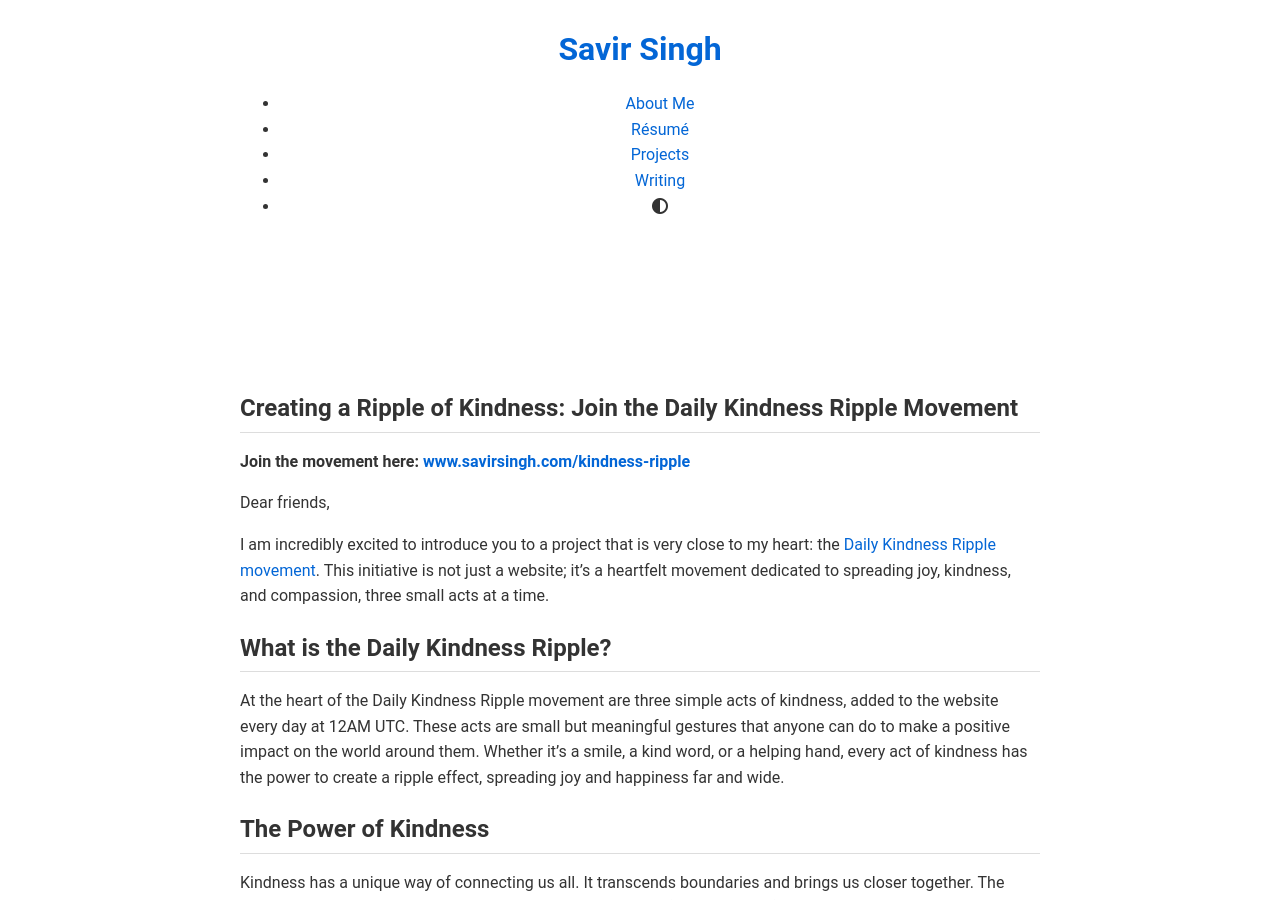
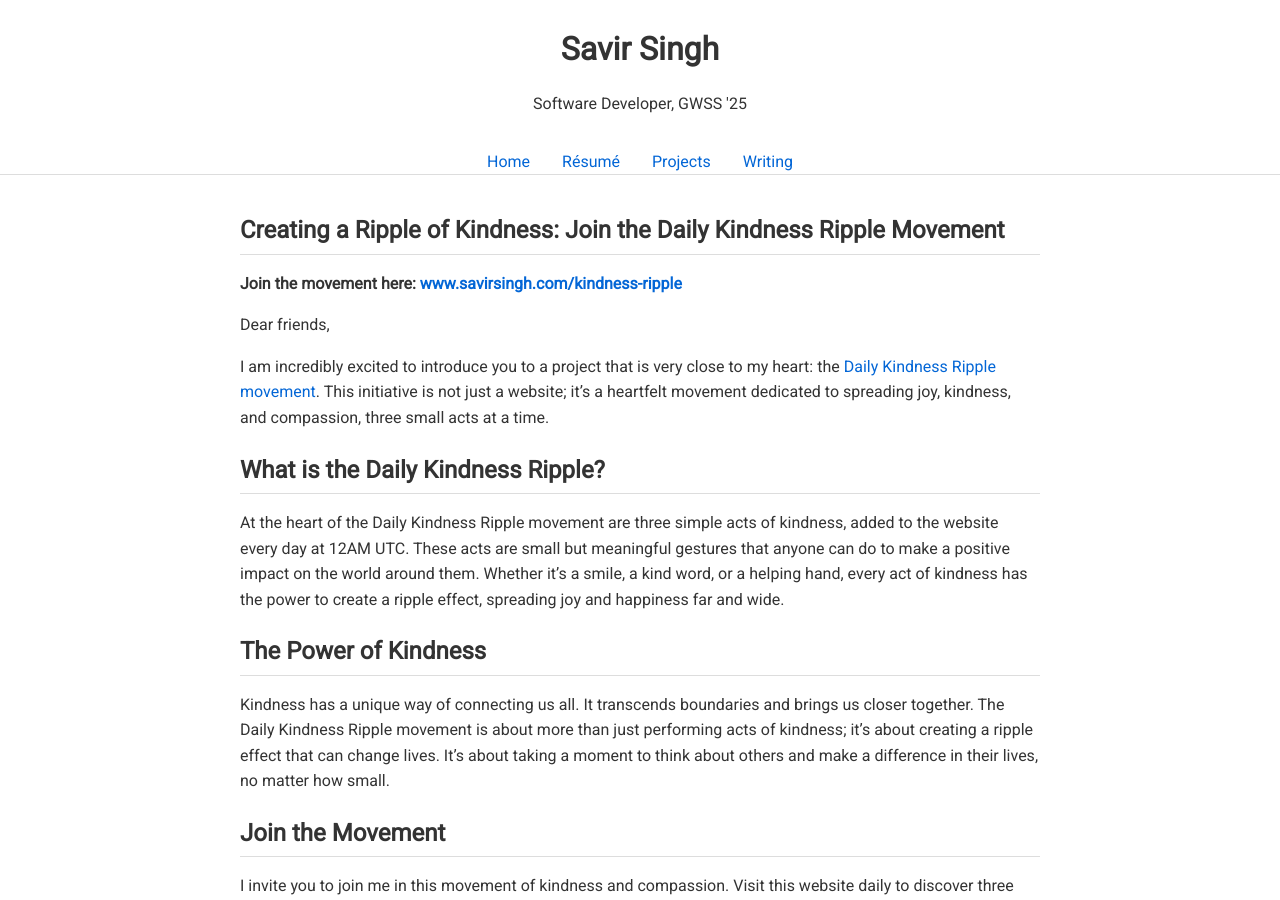
Before and after one commit to savirsingh/savirsingh.github.io, a Jekyll site: the page built from _posts/2024-04-01-kindness-ripple.md, in a window 1280 px wide and 900 px high. Built offline with Jekyll 4.4.1, drawn with Linux system fonts in a browser that asks for light colours; some of the changed text lies outside the part shown.

Commit message:
Update post.html

```diff
--- a/_layouts/post.html
+++ b/_layouts/post.html
@@ -1,45 +1,41 @@
 <!DOCTYPE html>
-<html>
+<html lang="en">
 <head>
-<title>{{ page.title }} | Savir Singh</title>
+    <meta charset="UTF-8">
     <meta name="viewport" content="width=device-width, initial-scale=1.0">
+    <title>{{ page.title }} | Blog Post | Savir Singh</title>
     <link rel="stylesheet" href="/style.css">
+    <link rel="icon" href="/whitelogo.png">
     <link rel="preconnect" href="https://fonts.googleapis.com">
 <link rel="preconnect" href="https://fonts.gstatic.com" crossorigin>
-<link href="https://fonts.googleapis.com/css2?family=Montserrat&display=swap" rel="stylesheet">
-<link rel="icon" href="/whitelogo.png">
+<link href="https://fonts.googleapis.com/css2?family=Roboto&display=swap" rel="stylesheet">
 <link rel="stylesheet" href="https://cdnjs.cloudflare.com/ajax/libs/font-awesome/6.0.0-beta3/css/all.min.css">
 </head>
-
 <body>
     <header>
-<h1><a style="text-decoration: none" href="/">Savir Singh</a></h1>
+        <h1>Savir Singh</h1>
+        <p>Software Developer, GWSS '25</p>
+    </header>
+    <nav>
         <ul>
-<li><a href="/">About Me</a></li>
+            <li><a href="/">Home</a></li>
             <li><a href="/resume">Résumé</a></li>
             <li><a href="/projects">Projects</a></li>
             <li><a href="/blog">Writing</a></li>
-<li id="theme-toggle"><i class="fas fa-adjust"></i></li>
         </ul>
-</header>
-
-<br><br><br><br><main>
-{{ content }}
+    </nav>
+    <main>
+        {{content}}<br>
         <p>Last updated: {{ page.date | date: "%B %-d, %Y" }}</p>
-  <p><a href="/blog">Back to Blog</a></p>
-
+        <p>To read more of my writing, view <a href="/blog">all my posts</a>.</p>
     </main>
-
     <footer>
-<p>&copy 2021-2024 Savir Singh. All rights reserved.</p>
+        <p>&copy; 2021-2024 Savir Singh. All rights reserved.</p>
         <div class="social">
 <a href="https://linkedin.com/in/savirss" class="social-icon"><i class="fab fa-linkedin"></i></a>
 <a href="https://github.com/savirsingh" class="social-icon"><i class="fab fa-github"></i></a>
 <a href="https://twitter.com/kopichiki" class="social-icon"><i class="fab fa-twitter"></i></a>
 </div>
-<br><br>
     </footer>
-
-<script src="/script.js"></script>
 </body>
 </html>
```
Lines whose indentation alone changed are shown as unchanged.
